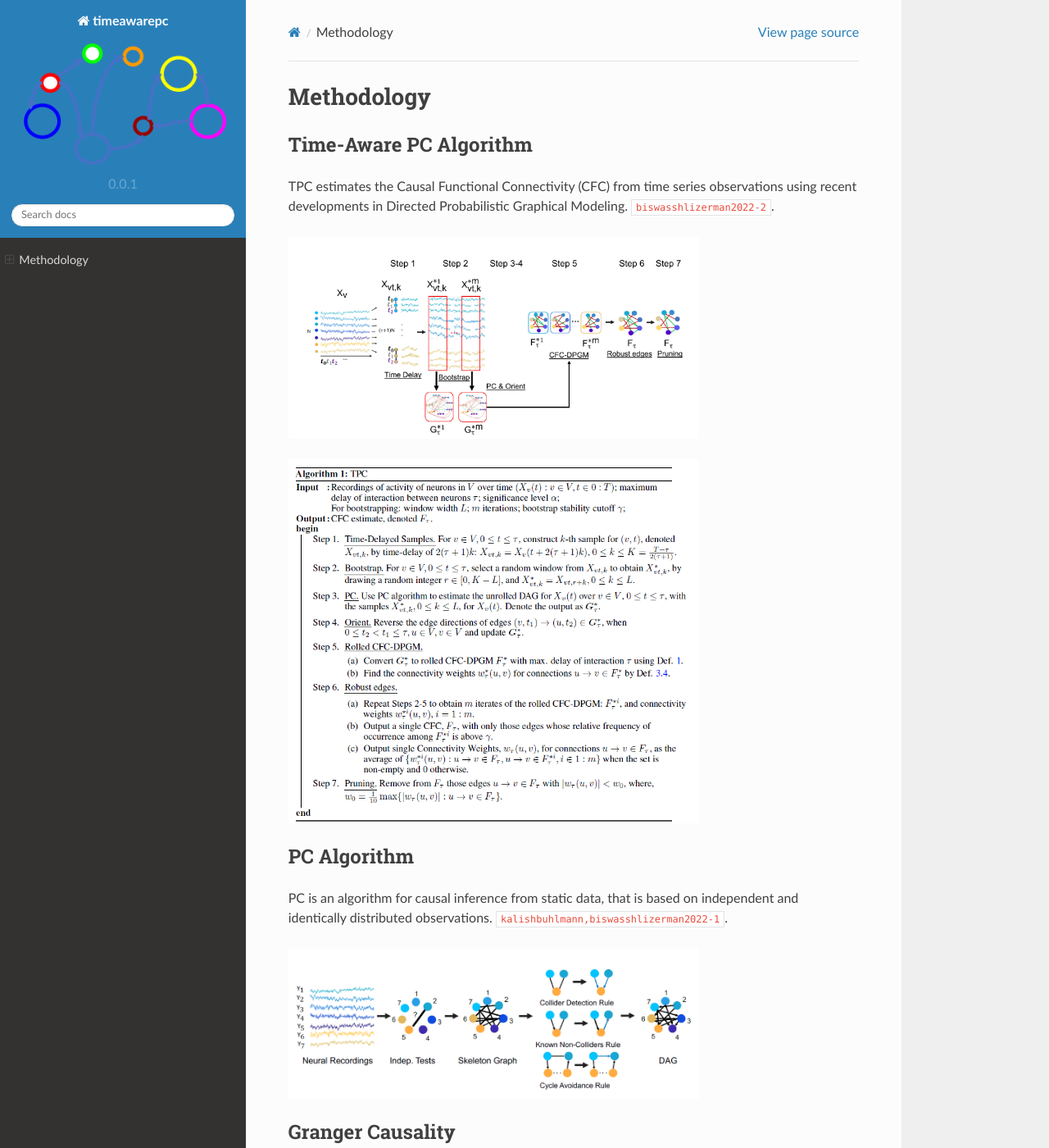
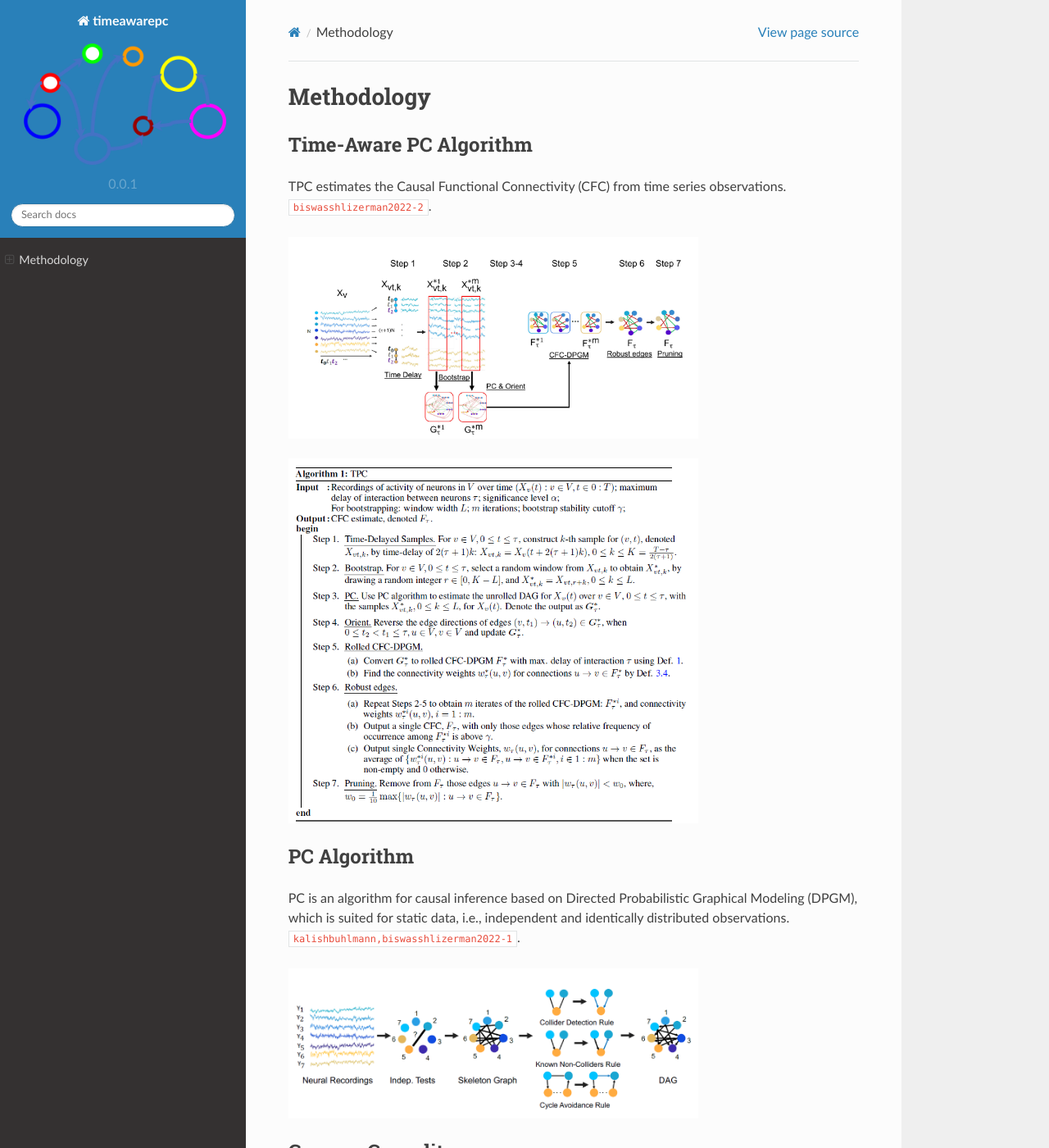
Before and after one commit to shlizee/TimeAwarePC, a Sphinx documentation site: the page built from docs/source/methodology.rst, in a window 1280 px wide and 1400 px high. Shown: the whole window at 82% size. Built offline with Sphinx 7.4.7 and the Read the Docs theme 2.0.0, drawn with Linux system fonts in a browser that asks for light colours; pages that are not in the unit, such as notebooks, are missing from menus; cross-references to code outside the pages are shown as plain code.

Commit message:
Added to docs

```diff
--- a/docs/source/methodology.rst
+++ b/docs/source/methodology.rst
@@ -5,7 +5,7 @@ Methodology
 Time-Aware PC Algorithm
 -----------------------
 
-TPC estimates the Causal Functional Connectivity (CFC) from time series observations using recent developments in Directed Probabilistic Graphical Modeling. :cite:`biswasshlizerman2022-2`.
+TPC estimates the Causal Functional Connectivity (CFC) from time series observations. :cite:`biswasshlizerman2022-2`.
 
 .. image:: TPC_Schematic.png
    :width: 500
@@ -16,7 +16,7 @@ TPC estimates the Causal Functional Connectivity (CFC) from time series observat
 PC Algorithm
 ------------
 
-PC is an algorithm for causal inference from static data, that is based on independent and identically distributed observations. :cite:`kalishbuhlmann,biswasshlizerman2022-1`.
+PC is an algorithm for causal inference based on Directed Probabilistic Graphical Modeling (DPGM), which is suited for static data, i.e., independent and identically distributed observations. :cite:`kalishbuhlmann,biswasshlizerman2022-1`.
 
 .. image:: PC_Schematic.png
    :width: 500
```
Also changed, not shown: docs/source/tablesummary.png.
